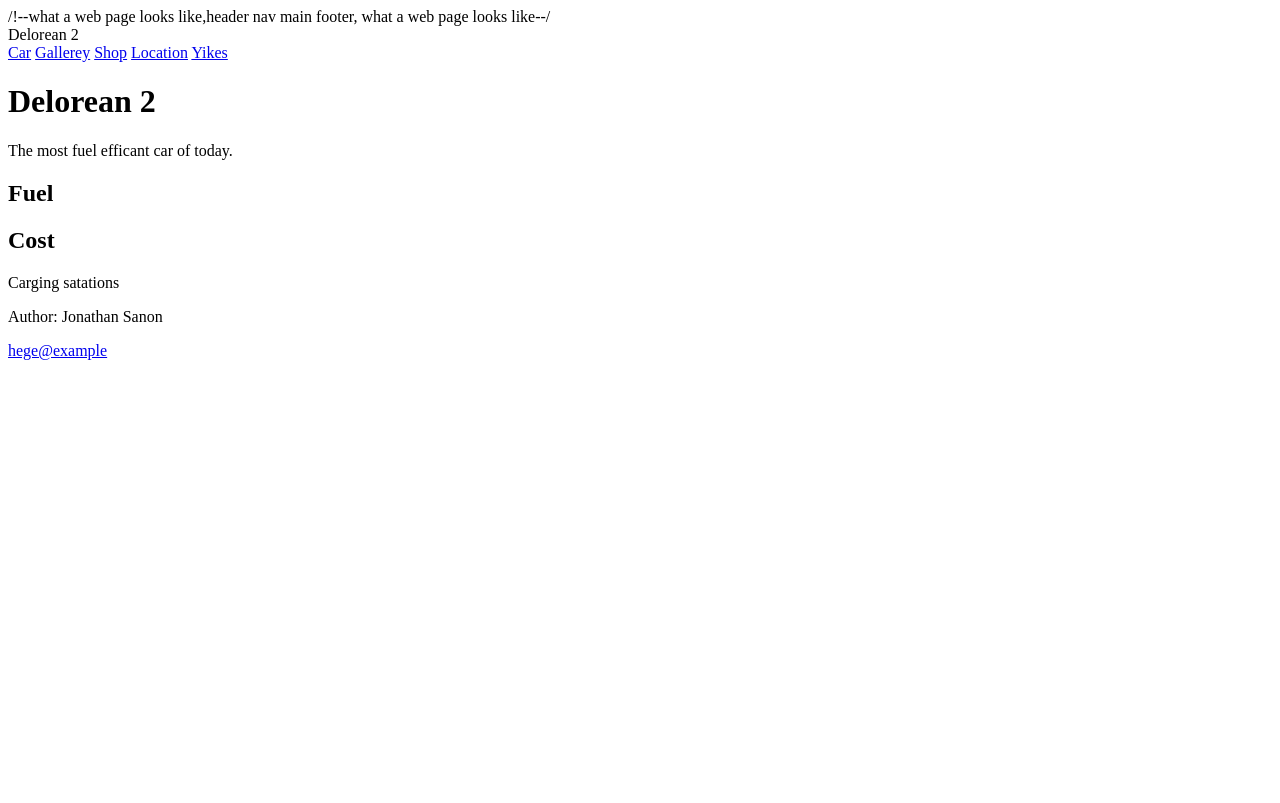
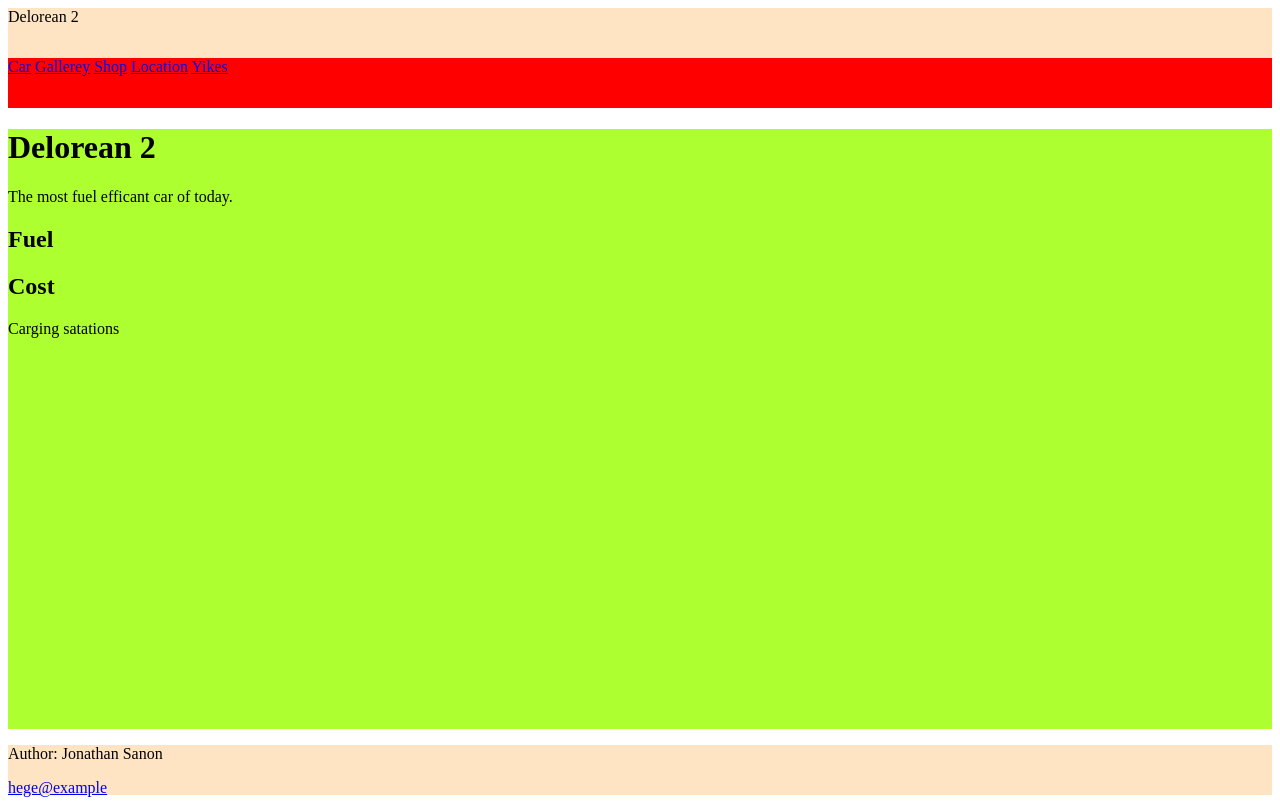
Before and after one commit to Jonathancsanon/Delorean-2, a plain HTML site: page index.html in a window 1280 px wide. Drawn offline with Linux system fonts and the light colour scheme.

Commit message:
made some css changes

```diff
--- a/index.html
+++ b/index.html
@@ -6,11 +6,11 @@
         <title>Delorean 2</title>
     </head>
     <body>
-        /!--what a web page looks like,header nav main footer, what a web page looks like--/
-        <header>
+        <!--what a web page looks like,header nav main footer, what a web page looks like-->
+        <header style="width: 100; height: 50px; background-color: bisque;">
             Delorean 2
         </header>
-        <nav>
+        <nav style="width: 100; height: 50px; background-color: red;">
             <a href="/car/">Car</a>
             <a href="/gal/">Gallerey</a>
             <a href="/shop/">Shop</a>
@@ -18,7 +18,7 @@
             <a href="/yikes/">Yikes</a>
 
         </nav>
-        <main>
+        <main style="width: 100%; height: 600px; background-color: greenyellow;">
                 <h1>Delorean 2</h1>
             <p>The most fuel efficant car of today.</p>
 
@@ -37,7 +37,7 @@
                 <p>Carging satations</p>
             </article>
         </main>
-        <footer>
+        <footer style="width: 100; height: 50px; background-color: bisque;">
             <p>Author: Jonathan Sanon</p>
             <p><a href="jonathan:@Delorean2.com">hege@example</a></p>
 
```
